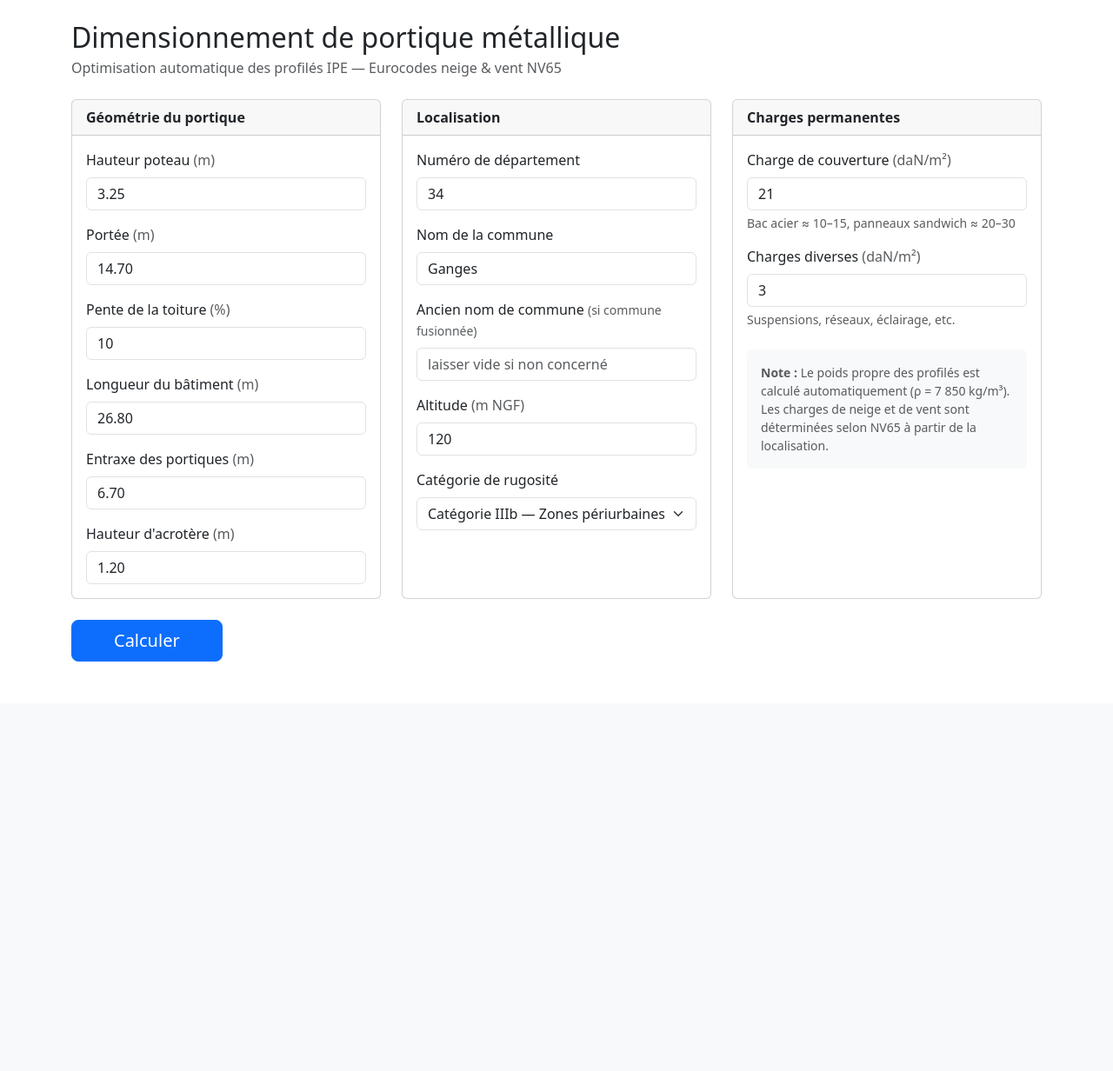
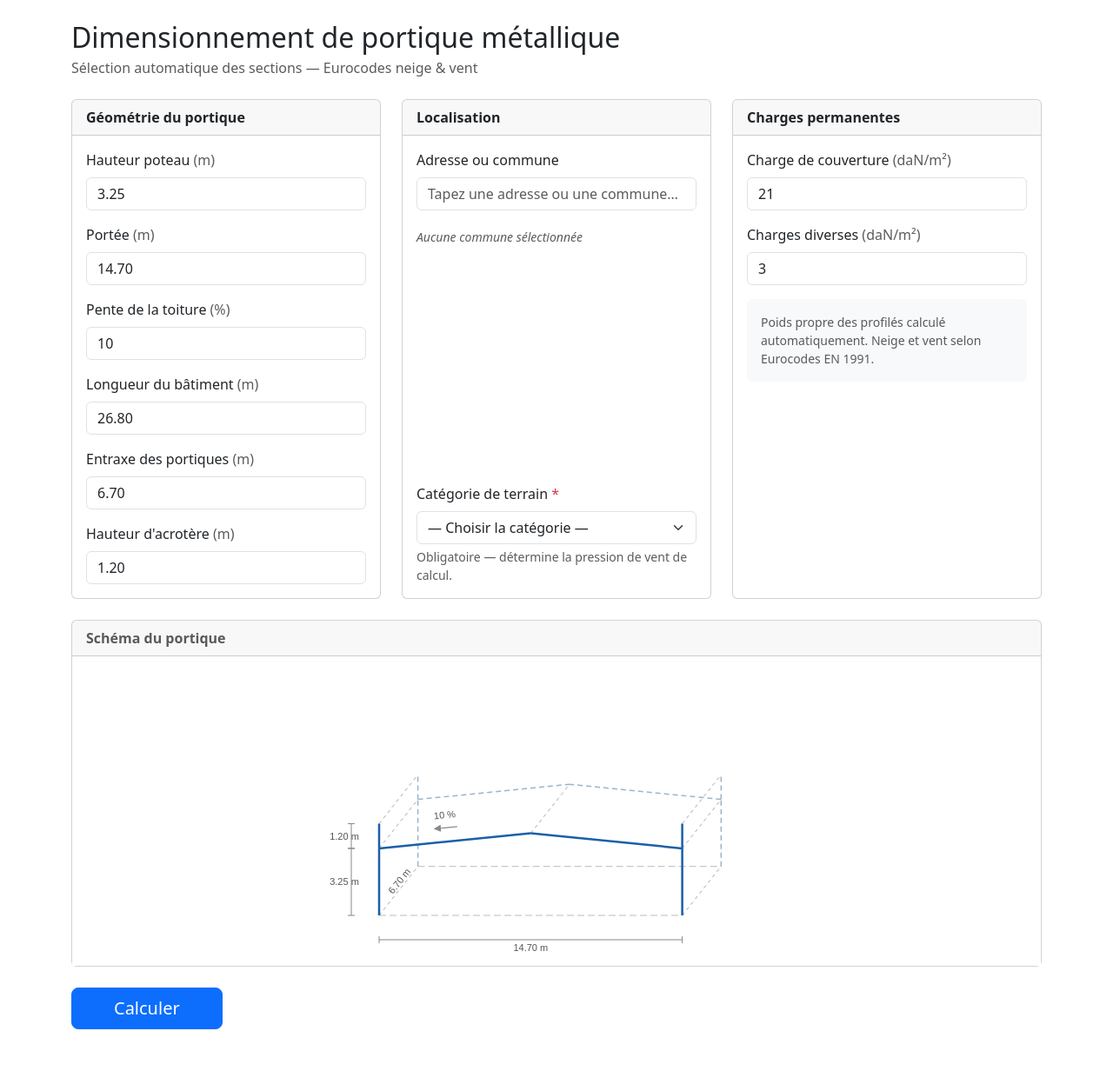
Before and after one commit to ThomasPGC/Instanote26, a FastAPI app: page /calcul in a window 1280 px wide. Shown: the part 56-1288 px from the top of the page at 87% size. Before the commit the page ends 817 px from the top, so only its background shows below. Run offline with FastAPI, Linux system fonts and the light colour scheme; some libraries are stand-ins or nearby versions.

Commit message:
ajout dessin et localisation par adresse

```diff
--- /dev/null
+++ b/static/js/portique.js
@@ -0,0 +1,316 @@
+/* Dessin filaire SVG du portique — mis à jour en temps réel */
+
+const IPE_DIM = {
+  80:  {h:80,  b:46},  100: {h:100, b:55},  120: {h:120, b:64},
+  140: {h:140, b:73},  160: {h:160, b:82},  180: {h:180, b:91},
+  200: {h:200, b:100}, 220: {h:220, b:110}, 240: {h:240, b:120},
+  270: {h:270, b:135}, 300: {h:300, b:150}, 330: {h:330, b:160},
+  360: {h:360, b:170}, 400: {h:400, b:180}, 450: {h:450, b:190},
+  500: {h:500, b:200}, 550: {h:550, b:210}, 600: {h:600, b:220},
+};
+
+function parseIPE(label) {
+  if (!label) return null;
+  const m = label.match(/(\d+)/);
+  return m ? (IPE_DIM[parseInt(m[1])] || null) : null;
+}
+
+/* Retourne le polygone SVG d'un élément en remplissage à l'épaisseur thick (px) */
+function rafterPoly(a, b, thick) {
+  const dx = b[0]-a[0], dy = b[1]-a[1];
+  const L  = Math.sqrt(dx*dx + dy*dy);
+  /* Normale interne : perpendiculaire +90° du vecteur a→b
+     Pour l'arbalétrier gauche (tl→ri), ça pointe vers l'intérieur du portique */
+  const nx = -dy/L * thick/2, ny = dx/L * thick/2;
+  return [
+    [a[0]+nx, a[1]+ny],
+    [b[0]+nx, b[1]+ny],
+    [b[0]-nx, b[1]-ny],
+    [a[0]-nx, a[1]-ny],
+  ].map(p => `${p[0].toFixed(1)},${p[1].toFixed(1)}`).join(' ');
+}
+
+/* ── SVG ── */
+function drawPortique(opts) {
+  const svg = document.getElementById('portique-svg');
+  if (!svg) return;
+
+  const W = 560, H = 340;
+  svg.setAttribute('viewBox', `0 0 ${W} ${H}`);
+
+  const ML = 76, MR = 52, MT = 44, MB = 50;
+  const drawW = W - ML - MR;
+  const drawH = H - MT - MB;
+
+  const hpot    = parseFloat(opts.hpot)    || 3.5;
+  const portee  = parseFloat(opts.portee)  || 12;
+  const pente   = parseFloat(opts.pente)   || 10;
+  const entraxe = parseFloat(opts.entraxe) || 5;
+  const h_acro  = parseFloat(opts.h_acro)  || 0;
+
+  const h_faite = hpot + (portee / 2) * (pente / 100);
+  /* hauteur de référence pour l'échelle : max(faîtage, poteau + acrotère) */
+  const h_ref = Math.max(h_faite, hpot + h_acro);
+
+  /* perspective axonométrique */
+  const PERSP = 0.38;
+  const e_draw = Math.min(entraxe, portee * 0.5);
+  const dx = e_draw * PERSP * 0.7 * (drawW / (portee + e_draw * PERSP));
+  const dy = -e_draw * PERSP * 0.4 * (drawH / h_ref);
+
+  const scaleX = (drawW - dx)         / portee;
+  const scaleY = (drawH - Math.abs(dy)) / h_ref;
+  const scale  = Math.min(scaleX, scaleY) * 0.90;
+
+  const bot = H - MB;
+
+  /* Points du portique avant */
+  const bl  = [ML,                    bot];
+  const br  = [ML + portee * scale,   bot];
+  const tl  = [ML,                    bot - hpot   * scale];
+  const tr  = [ML + portee * scale,   bot - hpot   * scale];
+  const ri  = [ML + portee/2 * scale, bot - h_faite * scale];
+  const tla = [tl[0], tl[1] - h_acro * scale];  // sommet acrotère gauche
+  const tra = [tr[0], tr[1] - h_acro * scale];  // sommet acrotère droit
+
+  /* Portique arrière (perspective) */
+  function bk(p) { return [p[0]+dx, p[1]+dy]; }
+  const bbl = bk(bl), bbr = bk(br), btl = bk(tl), btr = bk(tr),
+        bri = bk(ri), btla = bk(tla), btra = bk(tra);
+
+  function ln(a, b, cls, extra='') {
+    return `<line x1="${a[0].toFixed(1)}" y1="${a[1].toFixed(1)}" x2="${b[0].toFixed(1)}" y2="${b[1].toFixed(1)}" class="${cls}" ${extra}/>`;
+  }
+  function dimH(x1, x2, y, label) {
+    const mx = (x1+x2)/2;
+    return `<line x1="${x1}" y1="${y}" x2="${x2}" y2="${y}" class="dim-line"/>
+            <line x1="${x1}" y1="${y-4}" x2="${x1}" y2="${y+4}" class="dim-tick"/>
+            <line x1="${x2}" y1="${y-4}" x2="${x2}" y2="${y+4}" class="dim-tick"/>
+            <text x="${mx}" y="${y+13}" class="dim-text">${label}</text>`;
+  }
+  function dimV(x, y1, y2, label) {
+    const my = (y1+y2)/2;
+    return `<line x1="${x}" y1="${y1}" x2="${x}" y2="${y2}" class="dim-line"/>
+            <line x1="${x-4}" y1="${y1}" x2="${x+4}" y2="${y1}" class="dim-tick"/>
+            <line x1="${x-4}" y1="${y2}" x2="${x+4}" y2="${y2}" class="dim-tick"/>
+            <text x="${x-8}" y="${my+4}" class="dim-text" text-anchor="end">${label}</text>`;
+  }
+
+  /* Sections IPE (post-calcul) */
+  const dim_p = parseIPE(opts.poteau);
+  const dim_t = parseIPE(opts.traverse);
+  const sw_p  = dim_p ? dim_p.h * scale / 1000 : 0;  // épaisseur poteau en px
+  const sw_t  = dim_t ? dim_t.h * scale / 1000 : 0;  // épaisseur traverse en px
+
+  /* ── Construction SVG ── */
+  let h = `<defs>
+    <style>
+      .ff  { stroke:#1a5fa8; stroke-width:2.5; fill:none; stroke-linejoin:round }
+      .fb  { stroke:#9ab4cc; stroke-width:1.5; fill:none; stroke-dasharray:6,4; stroke-linejoin:round }
+      .fp  { stroke:#aaa;    stroke-width:1;   stroke-dasharray:4,4; fill:none }
+      .fg  { stroke:#bbb;    stroke-width:1;   stroke-dasharray:8,4; fill:none }
+      .sf  { fill:rgba(26,95,168,0.14); stroke:#1a5fa8; stroke-width:0.8 }
+      .dim-line { stroke:#888; stroke-width:1 }
+      .dim-tick { stroke:#888; stroke-width:1 }
+      .dim-text { font-size:11px; fill:#555; text-anchor:middle; font-family:sans-serif }
+      .slabel   { font-size:11px; fill:#c0392b; font-weight:bold; font-family:sans-serif }
+    </style>
+    <marker id="arr" markerWidth="7" markerHeight="7" refX="6" refY="3.5" orient="auto">
+      <polygon points="0,0 7,3.5 0,7" fill="#888"/>
+    </marker>
+  </defs>`;
+
+  /* 1 — Portique arrière (tiretés) */
+  h += ln(bbl, bbr, 'fg');               // sol arrière — tirets gris
+  h += ln(bbl, btl, 'fb');
+  h += ln(bbr, btr, 'fb');
+  h += ln(btl, bri, 'fb');
+  h += ln(btr, bri, 'fb');
+  if (h_acro > 0) {
+    h += ln(btl, btla, 'fb');
+    h += ln(btr, btra, 'fb');
+  }
+
+  /* 2 — Connecteurs de perspective */
+  [[bl,bbl],[br,bbr],[tl,btl],[tr,btr],[ri,bri]].forEach(([f,b]) => h += ln(f,b,'fp'));
+  if (h_acro > 0) {
+    h += ln(tla, btla, 'fp');
+    h += ln(tra, btra, 'fp');
+  }
+
+  /* 3 — Remplissages des sections (dessinés AVANT les traits de structure) */
+  if (sw_p > 0) {
+    h += `<rect x="${(bl[0]-sw_p/2).toFixed(1)}" y="${tl[1].toFixed(1)}"
+               width="${sw_p.toFixed(1)}" height="${(bl[1]-tl[1]).toFixed(1)}" class="sf"/>`;
+    h += `<rect x="${(br[0]-sw_p/2).toFixed(1)}" y="${tr[1].toFixed(1)}"
+               width="${sw_p.toFixed(1)}" height="${(br[1]-tr[1]).toFixed(1)}" class="sf"/>`;
+  }
+  if (sw_t > 0) {
+    h += `<polygon points="${rafterPoly(tl, ri, sw_t)}" class="sf"/>`;
+    h += `<polygon points="${rafterPoly(tr, ri, sw_t)}" class="sf"/>`;
+  }
+
+  /* 4 — Sol avant — tirets gris (non structurel) */
+  h += ln(bl, br, 'fg');
+
+  /* 5 — Structure avant (traits pleins bleus) */
+  h += ln(bl, tl, 'ff');
+  h += ln(br, tr, 'ff');
+  h += ln(tl, ri, 'ff');
+  h += ln(tr, ri, 'ff');
+  if (h_acro > 0) {
+    h += ln(tl, tla, 'ff');
+    h += ln(tr, tra, 'ff');
+  }
+
+  /* 6 — Cotes */
+  /* cote de portée */
+  h += dimH(bl[0], br[0], bot+28, `${portee.toFixed(2)} m`);
+  /* cote de hauteur poteau */
+  h += dimV(ML-32, tl[1], bl[1], `${hpot.toFixed(2)} m`);
+  /* cote acrotère (si présent) */
+  if (h_acro > 0.01) {
+    h += dimV(ML-32, tla[1], tl[1], `${h_acro.toFixed(2)} m`);
+  }
+
+  /* entraxe label */
+  {
+    const ex  = (bl[0]+bbl[0])/2 + 4;
+    const ey  = (bl[1]+bbl[1])/2 - 9;
+    const ang = Math.atan2(bbl[1]-bl[1], bbl[0]-bl[0]) * 180 / Math.PI;
+    h += `<text x="${ex.toFixed(1)}" y="${ey.toFixed(1)}" class="dim-text" text-anchor="start"
+          transform="rotate(${ang.toFixed(1)},${ex.toFixed(1)},${ey.toFixed(1)})">${entraxe.toFixed(2)} m</text>`;
+  }
+
+  /* flèche de pente — au-dessus de l'arbalétrier gauche */
+  {
+    const ang_up = Math.atan2(ri[1]-tl[1], ri[0]-tl[0]);  // direction montante
+    const ang_dn = ang_up + Math.PI;                        // direction descendante
+    /* normale extérieure au rampant (au-dessus de la toiture) */
+    const nx = Math.cos(ang_up - Math.PI/2);
+    const ny = Math.sin(ang_up - Math.PI/2);
+    /* décalage : section traverse + marge */
+    const ofs = sw_t / 2 + 16;
+    const t   = 0.45;
+    const px  = tl[0] + (ri[0]-tl[0]) * t;
+    const py  = tl[1] + (ri[1]-tl[1]) * t;
+    const ax  = px + nx * ofs;
+    const ay  = py + ny * ofs;
+    const alen = 26;
+    const asx = ax - Math.cos(ang_dn) * alen/2, asy = ay - Math.sin(ang_dn) * alen/2;
+    const aex = ax + Math.cos(ang_dn) * alen/2, aey = ay + Math.sin(ang_dn) * alen/2;
+    h += `<line x1="${asx.toFixed(1)}" y1="${asy.toFixed(1)}"
+               x2="${aex.toFixed(1)}" y2="${aey.toFixed(1)}"
+               stroke="#888" stroke-width="1.2" marker-end="url(#arr)"/>`;
+    const ang_deg = ang_up * 180 / Math.PI;
+    const lx = ax + nx * 11, ly = ay + ny * 11;
+    h += `<text x="${lx.toFixed(1)}" y="${ly.toFixed(1)}" class="dim-text"
+               transform="rotate(${ang_deg.toFixed(1)},${lx.toFixed(1)},${ly.toFixed(1)})">${pente.toFixed(0)} %</text>`;
+  }
+
+  /* 7 — Labels de sections (post-calcul) — DANS le portique, loin des cotes */
+  if (opts.poteau) {
+    /* Poteau gauche : à droite de l'axe, dans le portique */
+    const lx = bl[0] + sw_p/2 + 18;
+    const ly = (tl[1] + bl[1]) / 2;
+    h += `<text x="${lx.toFixed(1)}" y="${ly.toFixed(1)}" class="slabel" text-anchor="middle"
+              transform="rotate(-90,${lx.toFixed(1)},${ly.toFixed(1)})">${opts.poteau}</text>`;
+  }
+  if (opts.traverse) {
+    /* Arbalétrier gauche : décalé vers l'intérieur du portique (sous le rampant) */
+    const dx_r = ri[0]-tl[0], dy_r = ri[1]-tl[1];
+    const Lr   = Math.sqrt(dx_r*dx_r + dy_r*dy_r);
+    /* normale interne (vers l'intérieur = +90° de tl→ri) */
+    const nx_in = -dy_r/Lr, ny_in = dx_r/Lr;
+    const t_mid = 0.42;
+    const mx = tl[0] + dx_r * t_mid;
+    const my = tl[1] + dy_r * t_mid;
+    const inner_ofs = sw_t/2 + 14;
+    const lx = mx + nx_in * inner_ofs;
+    const ly = my + ny_in * inner_ofs;
+    const ta = Math.atan2(dy_r, dx_r) * 180 / Math.PI;
+    h += `<text x="${lx.toFixed(1)}" y="${ly.toFixed(1)}" class="slabel" text-anchor="middle"
+              transform="rotate(${ta.toFixed(1)},${lx.toFixed(1)},${ly.toFixed(1)})">${opts.traverse}</text>`;
+  }
+
+  svg.innerHTML = h;
+}
+
+/* ── Accesseurs formulaire ── */
+function getGeomValues(extra) {
+  return Object.assign({
+    hpot:    document.getElementById('hpot')?.value,
+    portee:  document.getElementById('portee')?.value,
+    pente:   document.getElementById('pente_pct')?.value,
+    entraxe: document.getElementById('entraxe')?.value,
+    h_acro:  document.getElementById('h_acro')?.value,
+  }, extra || {});
+}
+
+function refreshPortique(extra) {
+  drawPortique(getGeomValues(extra));
+}
+
+/* ── Géocodage ── */
+function selectCommune(li) {
+  const lat   = li.dataset.lat;
+  const lon   = li.dataset.lon;
+  const city  = li.dataset.city;
+  const ctx   = li.dataset.context;
+  const label = li.dataset.label;
+
+  document.getElementById('adresse-search').value = label;
+  document.getElementById('geo-suggestions')?.remove();
+
+  const card = document.getElementById('localisation-card');
+  card.innerHTML = '<div class="text-muted small"><span class="spinner-border spinner-border-sm me-1"></span>Récupération de l\'altitude…</div>';
+
+  htmx.ajax('GET',
+    `/htmx/geocode-fill?lat=${lat}&lon=${lon}&city=${encodeURIComponent(city)}&context=${encodeURIComponent(ctx)}`,
+    { target: '#localisation-card', swap: 'innerHTML' }
+  );
+}
+
+function resetGeoSearch() {
+  const card = document.getElementById('localisation-card');
+  card.innerHTML = `
+    <input type="hidden" name="departement"     value="">
+    <input type="hidden" name="nom_commune"     value="">
+    <input type="hidden" name="ancien_nom_comm" value="">
+    <input type="hidden" name="altitude"        value="0">
+    <div class="text-muted small fst-italic">Aucune commune sélectionnée</div>`;
+  document.getElementById('adresse-search').value = '';
+  document.getElementById('adresse-search').focus();
+}
+
+/* ── Validation submit ── */
+function validateGeo(e) {
+  const dept = document.querySelector('#localisation-card input[name="departement"]');
+  if (!dept || !dept.value.trim()) {
+    e.preventDefault();
+    const card = document.getElementById('localisation-card');
+    if (!card.querySelector('.geo-error')) {
+      const err = document.createElement('div');
+      err.className = 'geo-error text-danger small mt-1';
+      err.textContent = 'Veuillez sélectionner une commune dans la liste.';
+      card.appendChild(err);
+    }
+    document.getElementById('adresse-search').focus();
+  }
+}
+
+document.addEventListener('DOMContentLoaded', () => {
+  ['hpot','portee','pente_pct','entraxe','h_acro'].forEach(id => {
+    document.getElementById(id)?.addEventListener('input', () => refreshPortique());
+  });
+  refreshPortique();
+
+  document.body.addEventListener('htmx:before-request', (e) => {
+    if (e.detail.elt === document.querySelector('form[hx-post]')) validateGeo(e);
+  });
+});
+
+/* Appelé depuis result_partial après le calcul */
+function updatePortiqueAfterCalc(poteau, traverse) {
+  refreshPortique({ poteau, traverse });
+}
--- a/templates/calcul/form.html
+++ b/templates/calcul/form.html
@@ -3,7 +3,7 @@
 
 {% block content %}
 <h2 class="mb-1">Dimensionnement de portique métallique</h2>
-<p class="text-muted mb-4">Optimisation automatique des profilés IPE — Eurocodes neige &amp; vent NV65</p>
+<p class="text-muted mb-4">Sélection automatique des sections — Eurocodes neige &amp; vent</p>
 
 <form hx-post="/htmx/calcul" hx-target="#resultat" hx-swap="innerHTML" hx-indicator="#spinner">
 
@@ -59,42 +59,44 @@
     <div class="col-lg-4">
       <div class="card h-100">
         <div class="card-header fw-semibold">Localisation</div>
-        <div class="card-body">
+        <div class="card-body d-flex flex-column">
 
+          {# Champ de recherche adresse #}
           <div class="mb-3">
-            <label class="form-label" for="departement">Numéro de département</label>
-            <input type="text" class="form-control" id="departement" name="departement"
-                   pattern="\d{2,3}" maxlength="3" placeholder="ex : 34" value="34" required>
+            <label class="form-label" for="adresse-search">Adresse ou commune</label>
+            <input type="text" class="form-control" id="adresse-search" name="q"
+                   placeholder="Tapez une adresse ou une commune…"
+                   autocomplete="off"
+                   hx-get="/htmx/geocode-search"
+                   hx-trigger="input changed delay:400ms"
+                   hx-target="#geo-results"
+                   hx-include="this">
+            <div id="geo-results" class="position-relative mt-1"></div>
           </div>
 
-          <div class="mb-3">
-            <label class="form-label" for="nom_commune">Nom de la commune</label>
-            <input type="text" class="form-control" id="nom_commune" name="nom_commune"
-                   placeholder="ex : Ganges" value="Ganges" required>
+          {# Zone remplie après sélection — contient les hidden inputs #}
+          <div id="localisation-card" class="mb-3">
+            {# hidden inputs obligatoires pour le submit #}
+            <input type="hidden" name="departement"     id="h-dept"      value="">
+            <input type="hidden" name="nom_commune"     id="h-commune"   value="">
+            <input type="hidden" name="ancien_nom_comm" id="h-old-comm"  value="">
+            <input type="hidden" name="altitude"        id="h-altitude"  value="0">
+            <div class="text-muted small fst-italic">Aucune commune sélectionnée</div>
           </div>
 
-          <div class="mb-3">
-            <label class="form-label" for="ancien_nom_comm">
-              Ancien nom de commune
-              <span class="text-muted small">(si commune fusionnée)</span>
+          {# Rugosité — obligatoire, pas de valeur par défaut #}
+          <div class="mt-auto">
+            <label class="form-label" for="rugosite">
+              Catégorie de terrain
+              <span class="text-danger">*</span>
             </label>
-            <input type="text" class="form-control" id="ancien_nom_comm" name="ancien_nom_comm"
-                   placeholder="laisser vide si non concerné">
-          </div>
-
-          <div class="mb-3">
-            <label class="form-label" for="altitude">Altitude <span class="text-muted">(m NGF)</span></label>
-            <input type="number" class="form-control" id="altitude" name="altitude"
-                   step="1" min="0" max="3000" value="120" required>
-          </div>
-
-          <div class="mb-0">
-            <label class="form-label" for="rugosite">Catégorie de rugosité</label>
             <select class="form-select" id="rugosite" name="rugosite" required>
+              <option value="" disabled selected class="text-muted fst-italic">— Choisir la catégorie —</option>
               {% for val, label in rugosites %}
-              <option value="{{ val }}" {% if val == "IIIb" %}selected{% endif %}>{{ label }}</option>
+              <option value="{{ val }}">{{ label }}</option>
               {% endfor %}
             </select>
+            <div class="form-text">Obligatoire — détermine la pression de vent de calcul.</div>
           </div>
 
         </div>
@@ -113,7 +115,6 @@
             </label>
             <input type="number" class="form-control" id="couv" name="couv"
                    step="1" min="0" max="200" value="21" required>
-            <div class="form-text">Bac acier ≈ 10–15, panneaux sandwich ≈ 20–30</div>
           </div>
 
           <div class="mb-3">
@@ -122,13 +123,11 @@
             </label>
             <input type="number" class="form-control" id="divers" name="divers"
                    step="1" min="0" max="100" value="3" required>
-            <div class="form-text">Suspensions, réseaux, éclairage, etc.</div>
           </div>
 
-          <div class="mt-4 p-3 bg-light rounded small text-muted">
-            <strong>Note :</strong> Le poids propre des profilés est calculé automatiquement
-            (ρ = 7 850 kg/m³). Les charges de neige et de vent sont déterminées
-            selon NV65 à partir de la localisation.
+          <div class="mt-3 p-3 bg-light rounded small text-muted">
+            Poids propre des profilés calculé automatiquement.
+            Neige et vent selon Eurocodes EN 1991.
           </div>
 
         </div>
@@ -137,10 +136,18 @@
 
   </div>
 
+  {# ── Schéma SVG ── #}
+  <div class="card mt-4">
+    <div class="card-header fw-semibold text-muted">Schéma du portique</div>
+    <div class="card-body p-2 text-center bg-white">
+      <svg id="portique-svg" width="100%" height="340"
+           xmlns="http://www.w3.org/2000/svg"
+           style="max-width:560px; display:inline-block;"></svg>
+    </div>
+  </div>
+
   <div class="mt-4 d-flex align-items-center gap-3">
-    <button type="submit" class="btn btn-primary btn-lg px-5">
-      Calculer
-    </button>
+    <button type="submit" class="btn btn-primary btn-lg px-5">Calculer</button>
     <span id="spinner" class="htmx-indicator spinner-border spinner-border-sm text-primary" role="status">
       <span class="visually-hidden">Calcul en cours…</span>
     </span>
@@ -150,4 +157,5 @@
 
 <div id="resultat" class="mt-4"></div>
 
+<script src="/static/js/portique.js"></script>
 {% endblock %}
```
Also changed, not shown: app/routers/calcul.py (+57 -5 lines), templates/calcul/geocode_filled.html (added, +14 -0 lines), templates/calcul/geocode_suggestions.html (added, +19 -0 lines), templates/calcul/result_partial.html (+8 -1 lines).
